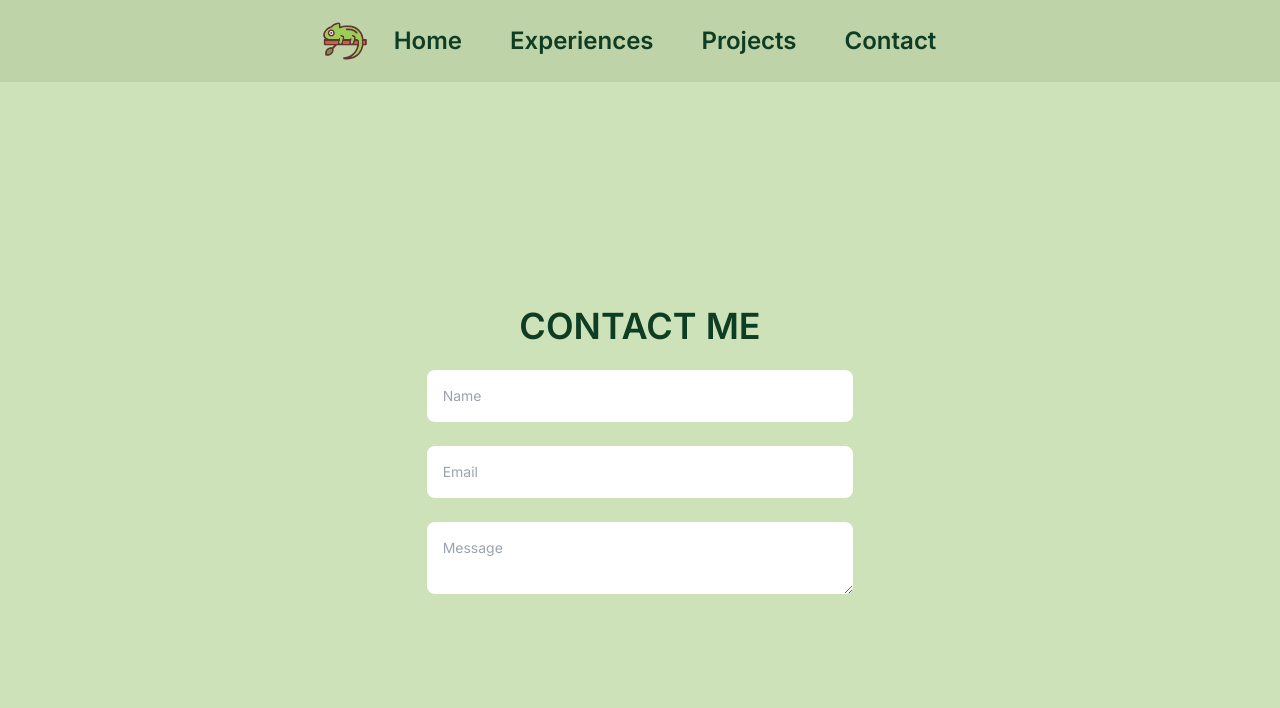
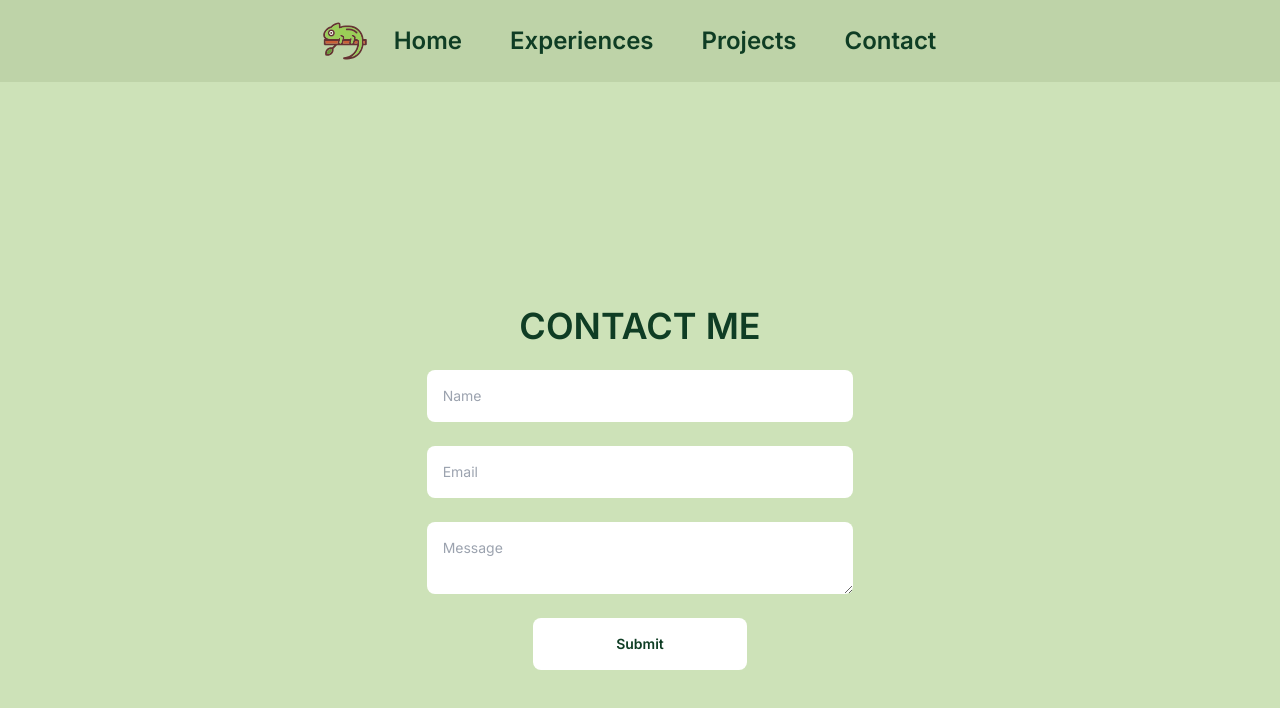
Before and after one commit to Ashishjob/Ashish-Job-Portfolio-Website, a Next.js app: page /contact in a window 1280 px wide. Shown: the top 708 px of the page. Built offline with nearby package versions, Linux system fonts and the light colour scheme.

Commit message:
refactor: adjust missing components

```diff
--- a/app/contact/page.tsx
+++ b/app/contact/page.tsx
@@ -25,8 +25,16 @@ export default function Contact() {
     </div>
 
     <div className='flex flex-row justify-center'>
-        <div className="relative w-1/3 h-56">
+        <div className="relative w-1/3 mb-6">
             <textarea className="resize-y bg-white border-1 border-green text-green text-sm rounded-lg block w-full p-4" placeholder="Message"/>
+        </div>
+    </div>
+
+    <div className='flex flex-row justify-center'>
+        <div className="relative w-1/6">
+            <button className="resize-y bg-white border-1 border-green text-green text-sm rounded-lg block w-full p-4 font-semibold hover:bg-textbox-green">
+                Submit
+            </button>
         </div>
     </div>
 
--- a/app/page.tsx
+++ b/app/page.tsx
@@ -97,7 +97,7 @@ export default function Home() {
                 <a href="resume.pdf" target="_blank" title="My Resume">
                   <Image
                     className="rounded-xl hover:bg-green-hover"
-                    src="/Resume.png"
+                    src="/resume.png"
                     alt="Resume"
                     width={50}
                     height={50}
--- a/next.config.js
+++ b/next.config.js
@@ -2,7 +2,7 @@
 const nextConfig = {
     // Other configuration options...
 
-     output: "export",
+    //  output: "export",
   };
 
   module.exports = nextConfig;
```
